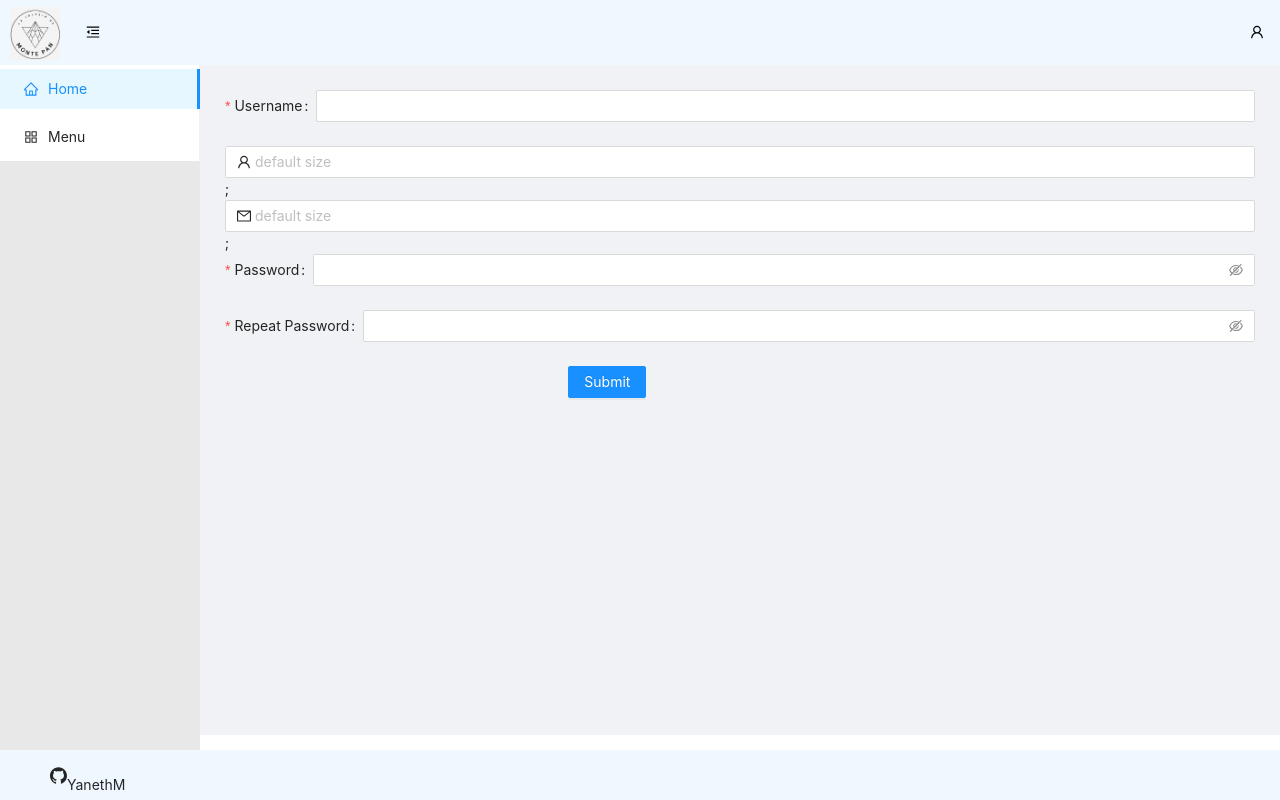
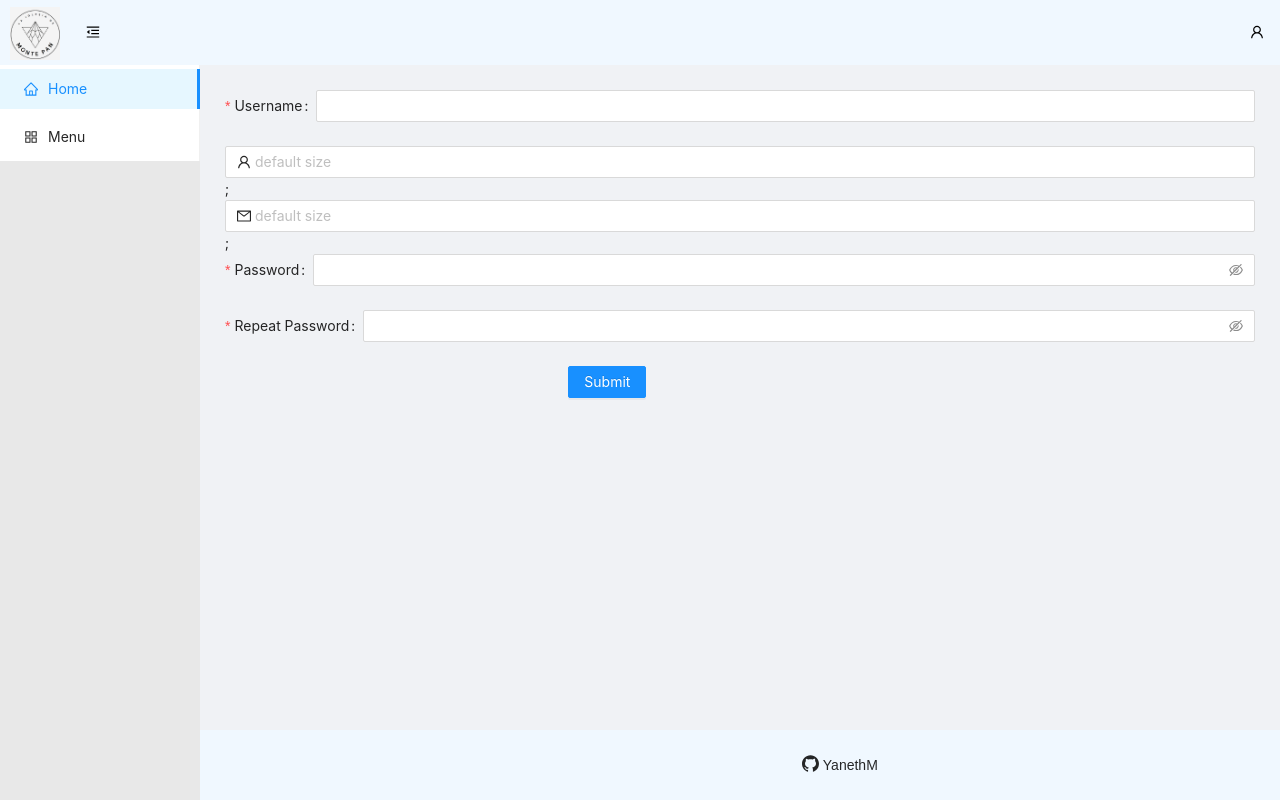
Before and after one commit to YanethM/university_magazine, a React (Create React App) app: page /admin/login in a window 1280 px wide. Built offline with nearby package versions, Linux system fonts and the light colour scheme.

Commit message:
NotFound upgrade

```diff
--- a/src/components/AdminComponents/MenuSider/MenuSider.js
+++ b/src/components/AdminComponents/MenuSider/MenuSider.js
@@ -1,9 +1,7 @@
 import React from "react";
-
 import { Link } from "react-router-dom";
 import { Layout, Menu } from "antd";
 import { HomeOutlined, AppstoreOutlined } from "@ant-design/icons";
-
 import "./MenuSider.scss";
 
 export default function MenuSider(props) {
--- a/src/components/AdminComponents/MenuTop/MenuTop.scss
+++ b/src/components/AdminComponents/MenuTop/MenuTop.scss
@@ -2,8 +2,6 @@
 
 .menu-top {
   display: flex;
-
-
   button {
     color: $font-grey-dark;
 
--- a/src/config/routes.js
+++ b/src/config/routes.js
@@ -4,7 +4,7 @@ import LayoutBasic from "../layouts/LayoutBasic";
 import AdminHome from "../pages/Admin";
 import AdminSignIn from "../pages/Admin/SignIn";
 import Home from "../pages/Home";
-import NotFound from "../pages/NotFound";
+import NotFound from "../pages/NotFound/NotFound";
 import Contact from "../pages/Contact";
 
 const routesAdmin = [
--- a/src/layouts/LayoutAdmin.js
+++ b/src/layouts/LayoutAdmin.js
@@ -4,7 +4,7 @@ import { useNavigate } from "react-router-dom";
 import { Layout } from "antd";
 import MenuTop from "../components/AdminComponents/MenuTop";
 import MenuSider from "../components/AdminComponents/MenuSider";
-import {GithubOutlined  } from "@ant-design/icons";
+import { GithubOutlined } from "@ant-design/icons";
 
 import "./LayoutAdmin.scss";
 
@@ -12,10 +12,9 @@ export default function LayoutAdmin(props) {
   const [menuCollapsed, setMenuCollapsed] = useState(false);
   const { Header, Content, Footer } = Layout;
   const { children } = props;
-  let navigate = useNavigate();
+  /* let navigate = useNavigate();
 
-  /* Creamos la constante user para trabajar el login */
-/*   const user = null;
+   const user = null;
   useEffect(() => {
     if (!user) {
       navigate("/");
@@ -38,7 +37,8 @@ export default function LayoutAdmin(props) {
         </Header>
         <Content className="layout-admin__content">{children}</Content>
         <Footer className="layout-admin__footer">
-          <GithubOutlined style={{ fontSize: '17px' }} /> YanethM</Footer>
+          <GithubOutlined style={{ fontSize: "17px" }} /> YanethM
+        </Footer>
       </Layout>
     </Layout>
   );
--- a/src/layouts/LayoutAdmin.scss
+++ b/src/layouts/LayoutAdmin.scss
@@ -11,7 +11,6 @@
     padding: 0;
     height: 65px;
     background-color: aliceblue;
-
   }
 
   &__content {
@@ -20,13 +19,11 @@
   }
 
   &__footer {
-    position: absolute;
-    display: flex;
-    bottom: 0px;
-    left: 0px;
+    text-align: center;
+    font-family: sans-serif;
     width: 100%;
-    height: 50px;
+    bottom: 0;
+    position: fixed;
     background-color: aliceblue;
-
   }
 }
--- a/src/layouts/LayoutBasic.scss
+++ b/src/layouts/LayoutBasic.scss
@@ -19,11 +19,11 @@
   }
 
   &__footer {
-    position: absolute;
-    bottom: 0px;
-    left: 0px;
+    text-align: center;
+    font-family: sans-serif;
     width: 100%;
-    height: 50px;
+    bottom: 0;
+    position: fixed;
     background-color: aliceblue;
   }
 }
--- a/src/pages/NotFound.js
+++ /dev/null
@@ -1,9 +0,0 @@
-import React from "react";
-
-export default function NotFound() {
-  return (
-    <div>
-      <h1>NotFound page</h1>
-    </div>
-  );
-}
--- /dev/null
+++ b/src/pages/NotFound/NotFound.js
@@ -0,0 +1,20 @@
+import React from "react";
+import "./NotFound.scss";
+export default function NotFound() {
+  return (
+    <section class="page_404">
+      <div class="container">
+        <div class="row">
+          <div class="col">
+            <div class="four_zero_four_bg">
+              <img
+                src="https://media3.giphy.com/media/VwoJkTfZAUBSU/giphy.gif?cid=ecf05e47limtxig4fjawtlqoypisb2511ydfcpxcfcdnzk8l&rid=giphy.gif&ct=g"
+                alt=""
+              ></img>
+            </div>
+          </div>
+        </div>
+      </div>
+    </section>
+  );
+}
--- /dev/null
+++ b/src/pages/NotFound/NotFound.scss
@@ -0,0 +1,11 @@
+.page_404 {
+    padding: 20px;
+    background: #fff;
+    font-family: "Arvo", serif;
+  }
+
+  .page_404 img {
+    display:block;
+    margin:auto;
+    width: 40%;
+  }
--- /dev/null
+++ b/src/pages/NotFound/index.js
@@ -0,0 +1 @@
+export { default } from "./NotFound";
```
Lines whose indentation alone changed are shown as unchanged.
